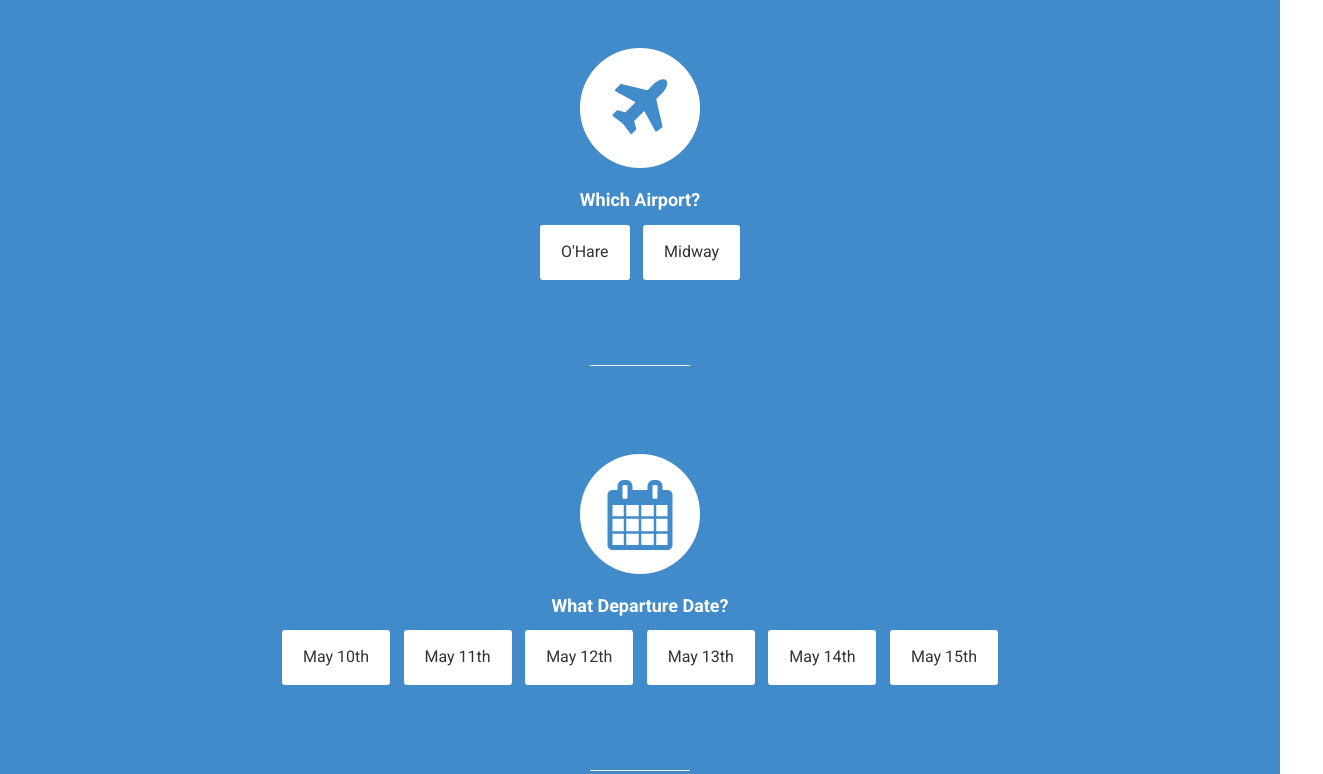
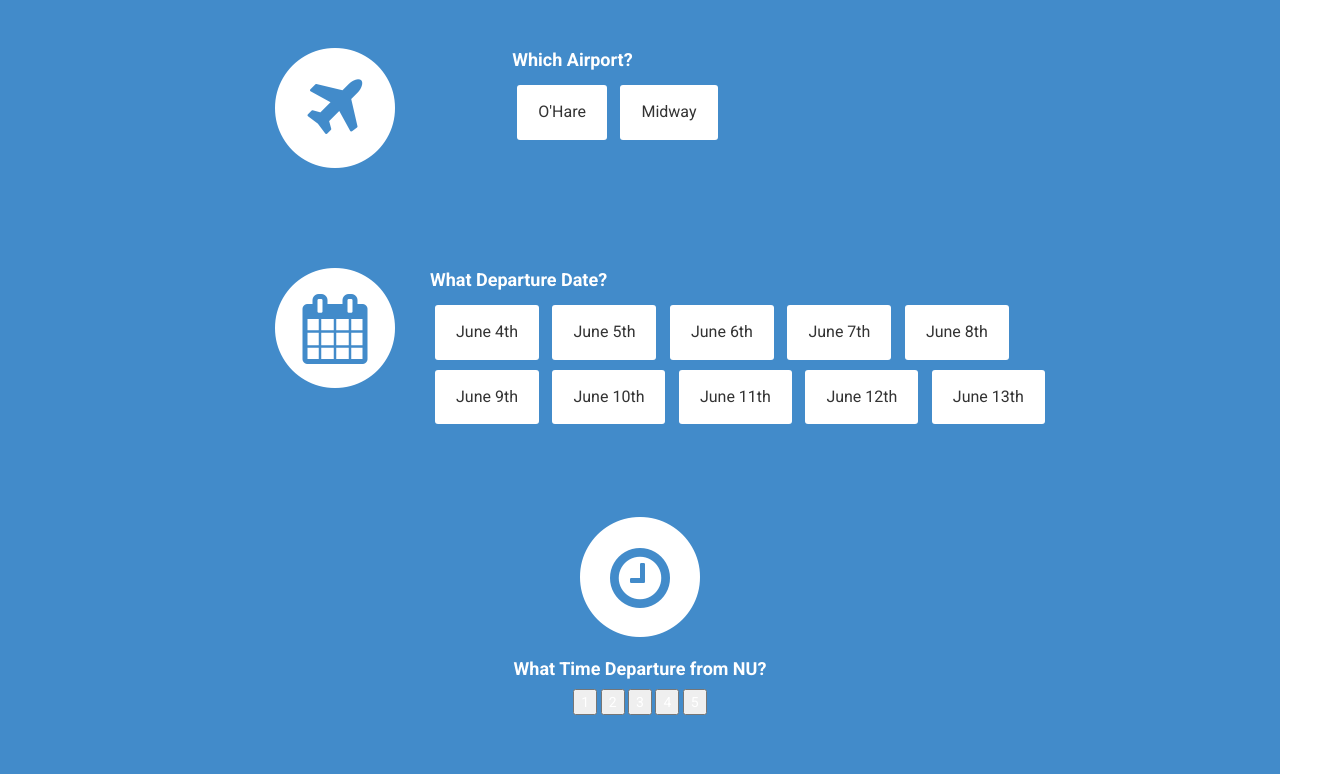
Before and after one commit to nadiajam/letsbuggy, a plain HTML site: page index.html in a window 1280 px wide. Shown: the part 800-1574 px from the top of the page, 1323 px wide, since content can reach past the window. Drawn offline with Linux system fonts and the light colour scheme.

Commit message:
styling the airport, departure date icons and buttons

```diff
--- a/index.html
+++ b/index.html
@@ -114,19 +114,19 @@
     <section id="airport" class="services bg-primary">
         <div class="container">
             <div class="row text-center">
-                <div class="col-lg-10 col-lg-offset-1">
+                <div class="col-lg-5 col-lg-offset-2    ">
                     <div class="row">
                         <div class="col-md-12 col-sm-6">
                             <div class="service-item">
-                                <span class="fa-stack fa-5x">
+                                <div class="left-aligned fa-stack fa-5x">
                                     <i class="fa fa-circle fa-stack-2x"></i>
                                     <i class="fa fa-plane fa-stack-1x text-primary"></i>
-                            </span>
-                                <h4>
-                                    <strong>Which Airport?</strong>
-                                </h4>
+                                </div>
+                                <div class="left right-aligned">
+                                    <h4><strong>Which Airport?</strong></h4>
                                     <a href="#date" class="btn btn-light">O'Hare</a>
                                     <a href="#date" class="btn btn-light">Midway</a>
+                                </div>
                             </div>
                         </div>
                     </div>
@@ -137,29 +137,35 @@
             <!-- /.row -->
         </div>
         <!-- /.container -->
-    <hr class="small2">
+<!--    <hr class="small2">-->
     </section>
 
     <section id="date" class="services bg-primary">
         <div class="container">
             <div class="row text-center">
-                <div class="col-lg-10 col-lg-offset-1">
+                <div class="col-lg-11 col-lg-offset-2">
                     <div class="row">
                         <div class="col-md-12 col-sm-6">
                             <div class="service-item">
-                                <span class="fa-stack fa-5x">
+                                <div class="left-aligned aligned fa-stack fa-5x">
                                     <i class="fa fa-circle fa-stack-2x"></i>
                                     <i class="fa fa-calendar fa-stack-1x text-primary"></i>
-                            </span>
+                                </div>
+                                <div class="aligned left left-padding right-aligned col-md-8">
                                     <h4>
                                         <strong>What Departure Date?</strong>
                                     </h4>
-                                <a href="#time" class="btn btn-light">May 10th</a>
-                                <a href="#time" class="btn btn-light">May 11th</a>
-                                <a href="#time" class="btn btn-light">May 12th</a>
-                                <a href="#time" class="btn btn-light">May 13th</a>
-                                <a href="#time" class="btn btn-light">May 14th</a>
-                                <a href="#time" class="btn btn-light">May 15th</a>
+                                    <a href="#time" class="btn btn-light">June 4th</a>
+                                    <a href="#time" class="btn btn-light">June 5th</a>
+                                    <a href="#time" class="btn btn-light">June 6th</a>
+                                    <a href="#time" class="btn btn-light">June 7th</a>
+                                    <a href="#time" class="btn btn-light">June 8th</a>
+                                    <a href="#time" class="btn btn-light">June 9th</a>
+                                    <a href="#time" class="btn btn-light">June 10th</a>
+                                    <a href="#time" class="btn btn-light">June 11th</a>
+                                    <a href="#time" class="btn btn-light">June 12th</a>
+                                    <a href="#time" class="btn btn-light">June 13th</a>
+                                </div>
                             </div>
                         </div>
                     </div>
@@ -170,7 +176,7 @@
             <!-- /.row -->
         </div>
         <!-- /.container -->
-    <hr class="small2">
+<!--    <hr class="small2">-->
     </section>
 
 
```
Also changed, not shown: css/bootstrap.css. Lines whose indentation alone changed are shown as unchanged.
